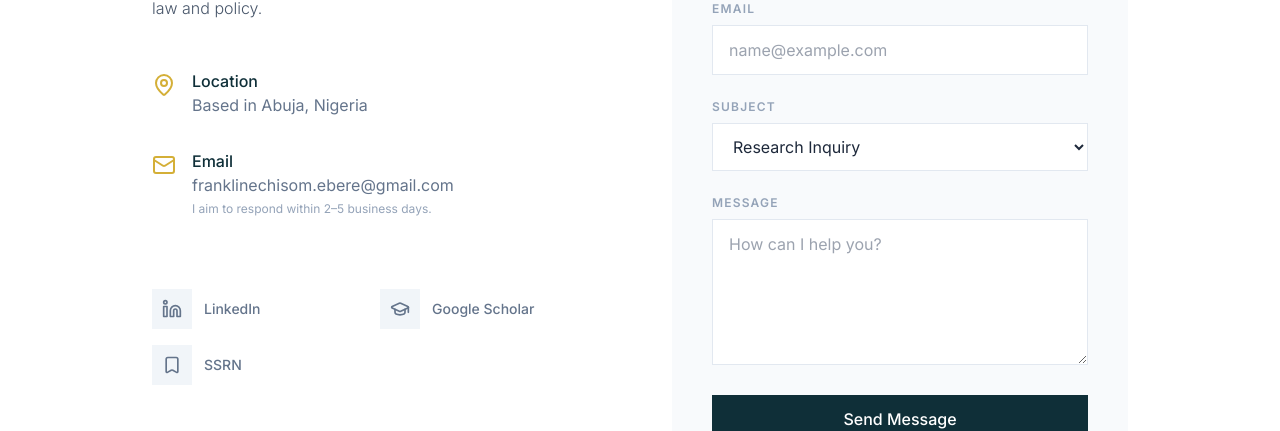
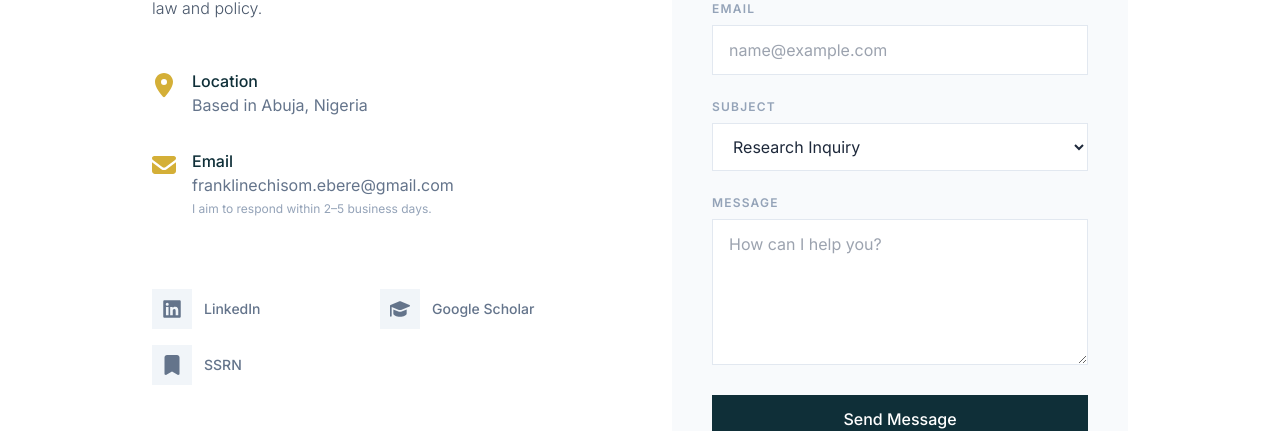
Before and after one commit to FranklineChisom/Chisom-Website, a Next.js app: page /contact in a window 1280 px wide. Shown: the part 265-696 px from the top of the page. Built offline with nearby package versions, Linux system fonts and the light colour scheme; no server answers; the database is empty; a web font is replaced by a local one.

Commit message:
Fix Auth

```diff
--- a/src/app/contact/page.tsx
+++ b/src/app/contact/page.tsx
@@ -3,19 +3,12 @@
 import React, { useState } from 'react';
 import Section from '@/components/Section';
 import { useData } from '@/contexts/DataContext';
-// Removed redundant usePageTitle import if not used directly, or keep if needed.
-// useSEO is sufficient for setting metadata in client components if configured that way.
-import { useSEO } from '@/hooks/usePageTitle';
+import { useSEO } from '@/hooks/useSEO';
 
-// FIX: Replaced missing FontAwesome imports with Lucide React (already installed)
-import {
-  Mail,
-  MapPin,
-  Check,
-  GraduationCap,
-  Bookmark,
-  Linkedin
-} from 'lucide-react';
+// Font Awesome Imports
+import { FontAwesomeIcon } from '@fortawesome/react-fontawesome';
+import { faEnvelope, faLocationDot, faCheck, faGraduationCap, faBookmark } from '@fortawesome/free-solid-svg-icons';
+import { faLinkedin } from '@fortawesome/free-brands-svg-icons';
 
 const Contact: React.FC = () => {
   useSEO({
@@ -67,15 +60,14 @@ const Contact: React.FC = () => {
 
         {/* Info Column */}
         <div>
-          <h1 className="font-serif text-4xl md:text-5xl text-primary mb-8">Let's Connect</h1>
+          <h1 className="font-serif text-4xl md:text-5xl text-primary mb-8">Let&apos;s Connect</h1>
           <p className="text-md text-slate-600 font-light leading-relaxed mb-12">
             I am always open to academic discourse, speaking engagements, or research collaborations on almost anything law and policy.
           </p>
 
           <div className="space-y-8">
             <div className="flex items-start">
-              {/* FIX: Using Lucide MapPin */}
-              <MapPin className="text-accent mt-1 mr-4 w-6 h-6" />
+              <FontAwesomeIcon icon={faLocationDot} className="text-accent mt-1 mr-4 w-6 h-6" />
               <div>
                 <h4 className="font-medium text-primary">Location</h4>
                 <p className="text-slate-500">Based in {siteConfig.location}</p>
@@ -83,8 +75,7 @@ const Contact: React.FC = () => {
             </div>
 
             <div className="flex items-start">
-              {/* FIX: Using Lucide Mail */}
-              <Mail className="text-accent mt-1 mr-4 w-6 h-6" />
+              <FontAwesomeIcon icon={faEnvelope} className="text-accent mt-1 mr-4 w-6 h-6" />
               <div>
                 <h4 className="font-medium text-primary">Email</h4>
                 <a href={`mailto:${siteConfig.email}`} className="text-slate-500 hover:text-primary transition-colors">
@@ -97,21 +88,18 @@ const Contact: React.FC = () => {
              <div className="pt-10 grid grid-cols-2 gap-y-4">
                 <BoxIcon
                   href={siteConfig.social.linkedin}
-                  /* FIX: Using Lucide Linkedin */
-                  icon={<Linkedin className="w-5 h-5" />}
+                  icon={<FontAwesomeIcon icon={faLinkedin} className="w-5 h-5" />}
                   label="LinkedIn"
                 />
                 <BoxIcon
                   href={siteConfig.social.scholar}
-                  /* FIX: Using Lucide GraduationCap */
-                  icon={<GraduationCap className="w-5 h-5" />}
+                  icon={<FontAwesomeIcon icon={faGraduationCap} className="w-5 h-5" />}
                   label="Google Scholar"
                 />
                 {siteConfig.social.ssrn && (
                   <BoxIcon
                     href={siteConfig.social.ssrn}
-                    /* FIX: Using Lucide Bookmark */
-                    icon={<Bookmark className="w-5 h-5" />}
+                    icon={<FontAwesomeIcon icon={faBookmark} className="w-5 h-5" />}
                     label="SSRN"
                   />
                 )}
@@ -124,8 +112,7 @@ const Contact: React.FC = () => {
           {status === 'success' ? (
               <div className="h-full flex flex-col items-center justify-center text-center space-y-4 animate-in fade-in duration-500">
                   <div className="w-16 h-16 bg-green-100 text-green-600 rounded-full flex items-center justify-center mb-2">
-                      {/* FIX: Using Lucide Check */}
-                      <Check className="w-8 h-8" />
+                      <FontAwesomeIcon icon={faCheck} className="w-8 h-8" />
                   </div>
                   <h3 className="font-serif text-2xl text-primary">Message Sent</h3>
                   <p className="text-slate-600">Thank you for reaching out. I will get back to you shortly.</p>
--- a/src/app/current-focus/page.tsx
+++ b/src/app/current-focus/page.tsx
@@ -1,22 +1,33 @@
-'use client'; // 1. Directs Next.js to run this on the client
-
 import React from 'react';
-import Link from 'next/link'; // 2. Replaces react-router-dom
+import Link from 'next/link';
 import { ArrowLeft, Target } from 'lucide-react';
 import ReactMarkdown from 'react-markdown';
-import { useData } from '@/contexts/DataContext'; // Updated path alias if needed
 import Section from '@/components/Section';
+import { supabase } from '@/lib/supabase';
+import { SITE_CONFIG } from '@/constants';
+import type { Metadata } from 'next';
 
-const CurrentFocus: React.FC = () => {
-  // Note: SEO is handled by the layout or metadata in a parent server component
-  // For client components, we usually skip document.title manipulation or use a wrapper
+export const metadata: Metadata = {
+  title: 'Current Research Focus',
+  description: 'Research on regulatory fragmentation in African capital markets and AfCFTA protocols.',
+  openGraph: {
+    title: 'Current Research Focus | Frankline Chisom Ebere',
+    description: 'Research on regulatory fragmentation in African capital markets and AfCFTA protocols.',
+    url: 'https://franklinechisom.com/current-focus',
+  }
+};
 
-  const { siteConfig } = useData();
+async function getFocusContent() {
+  const { data } = await supabase.from('site_config').select('focus_content').single();
+  return data?.focus_content || SITE_CONFIG.focusContent;
+}
+
+export default async function CurrentFocus() {
+  const focusContent = await getFocusContent();
 
   return (
     <div className="max-w-3xl mx-auto px-6 pt-8 pb-20">
       <Section>
-        {/* 3. 'to' prop becomes 'href' */}
         <Link href="/" className="inline-flex items-center text-sm text-slate-500 hover:text-primary mb-8 transition-colors">
           <ArrowLeft size={16} className="mr-2" /> Back to Home
         </Link>
@@ -31,7 +42,7 @@ const CurrentFocus: React.FC = () => {
         </h1>
 
         <div className="prose prose-lg prose-slate max-w-none font-light prose-headings:font-serif prose-headings:text-primary prose-a:text-accent prose-a:no-underline hover:prose-a:underline prose-li:marker:text-accent">
-          <ReactMarkdown>{siteConfig.focusContent || "Content coming soon..."}</ReactMarkdown>
+          <ReactMarkdown>{focusContent || "Content coming soon..."}</ReactMarkdown>
         </div>
 
         <div className="mt-16 pt-8 border-t border-slate-100 flex flex-col md:flex-row justify-between items-center gap-6">
@@ -48,6 +59,4 @@ const CurrentFocus: React.FC = () => {
       </Section>
     </div>
   );
-};
-
-export default CurrentFocus;
+}
--- a/src/app/unsubscribe/page.tsx
+++ b/src/app/unsubscribe/page.tsx
@@ -35,21 +35,21 @@ const UnsubscribeContent: React.FC = () => {
       if (success) {
         setStatus('success');
       } else {
-        setStatus('not-found');
+        setStatus('not-found'); // This might mean the email wasn't in the DB to begin with
       }
     }, 500);
   };
 
   if (status === 'success') {
     return (
-       <div className="text-center py-6">
+       <div className="text-center py-6 animate-in fade-in">
           <CheckCircle className="mx-auto text-green-600 mb-4" size={48} />
           <h3 className="text-xl font-bold text-slate-800 mb-2">Unsubscribed Successfully</h3>
           <p className="text-slate-600 mb-6">
             <span className="font-semibold">{email}</span> has been removed from our mailing list.
           </p>
           <p className="text-sm text-slate-500 mb-6">
-            We're sorry to see you go. You won't receive any more newsletters from us.
+            We&apos;re sorry to see you go. You won&apos;t receive any more newsletters from us.
           </p>
           <Link href="/" className="text-primary font-medium hover:underline">Return to Home</Link>
        </div>
@@ -58,7 +58,7 @@ const UnsubscribeContent: React.FC = () => {
 
   if (status === 'not-found') {
     return (
-       <div className="text-center py-6">
+       <div className="text-center py-6 animate-in fade-in">
           <AlertCircle className="mx-auto text-yellow-500 mb-4" size={48} />
           <h3 className="text-xl font-bold text-slate-800 mb-2">Email Not Found</h3>
           <p className="text-slate-600 mb-6">
@@ -98,7 +98,7 @@ const UnsubscribeContent: React.FC = () => {
           id="email"
           value={email}
           onChange={e => setEmail(e.target.value)}
-          className="w-full bg-white border border-slate-200 px-4 py-3 focus:outline-none focus:border-primary transition-colors text-slate-800"
+          className="w-full bg-white border border-slate-200 px-4 py-3 focus:outline-none focus:border-primary transition-colors text-slate-800 rounded-none"
           placeholder="name@example.com"
           required
         />
@@ -108,7 +108,7 @@ const UnsubscribeContent: React.FC = () => {
       </div>
       <button
         type="submit"
-        className="w-full bg-slate-800 text-white font-medium py-3 hover:bg-red-600 transition-colors"
+        className="w-full bg-slate-800 text-white font-medium py-3 hover:bg-red-600 transition-colors rounded-none"
       >
         Unsubscribe
       </button>
```
